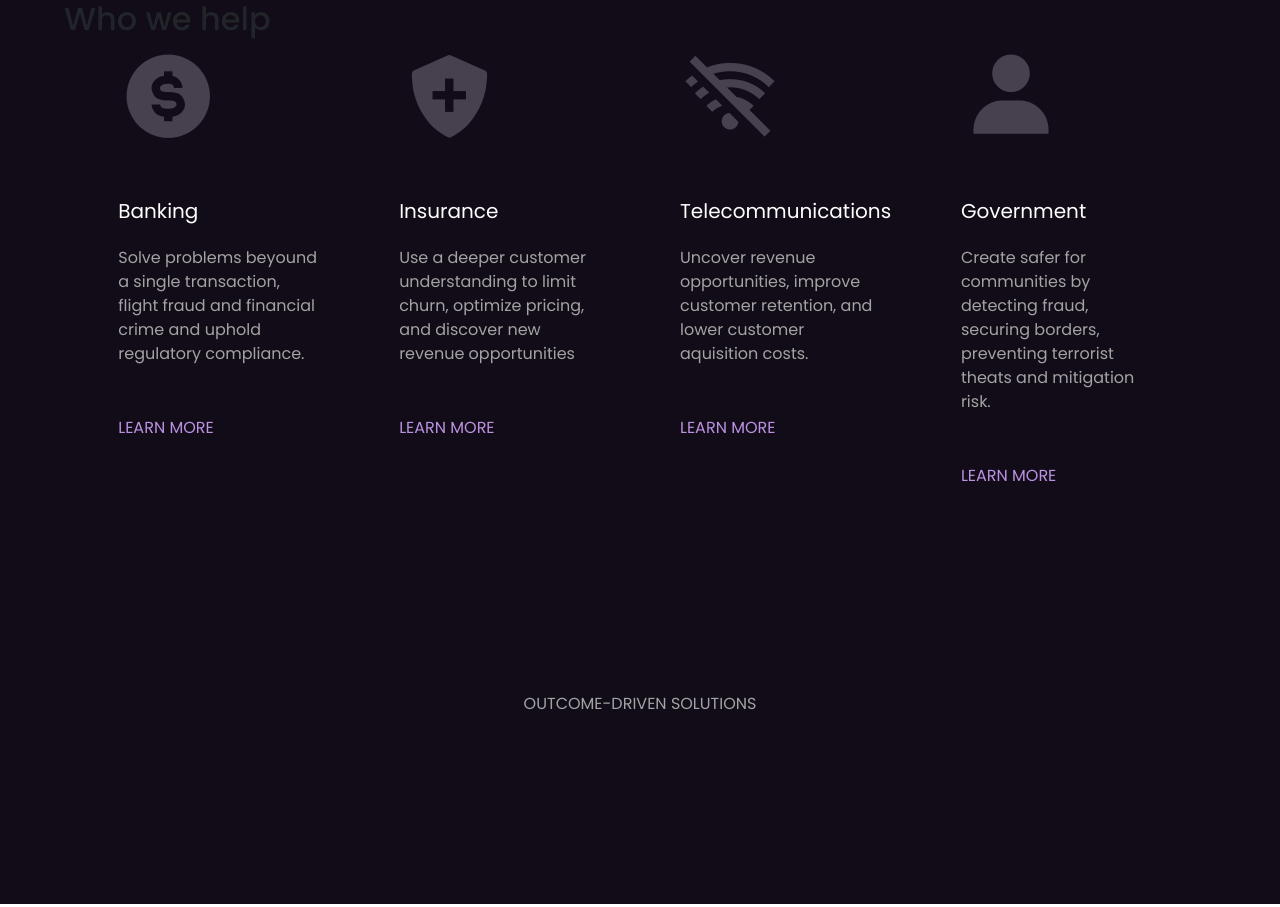
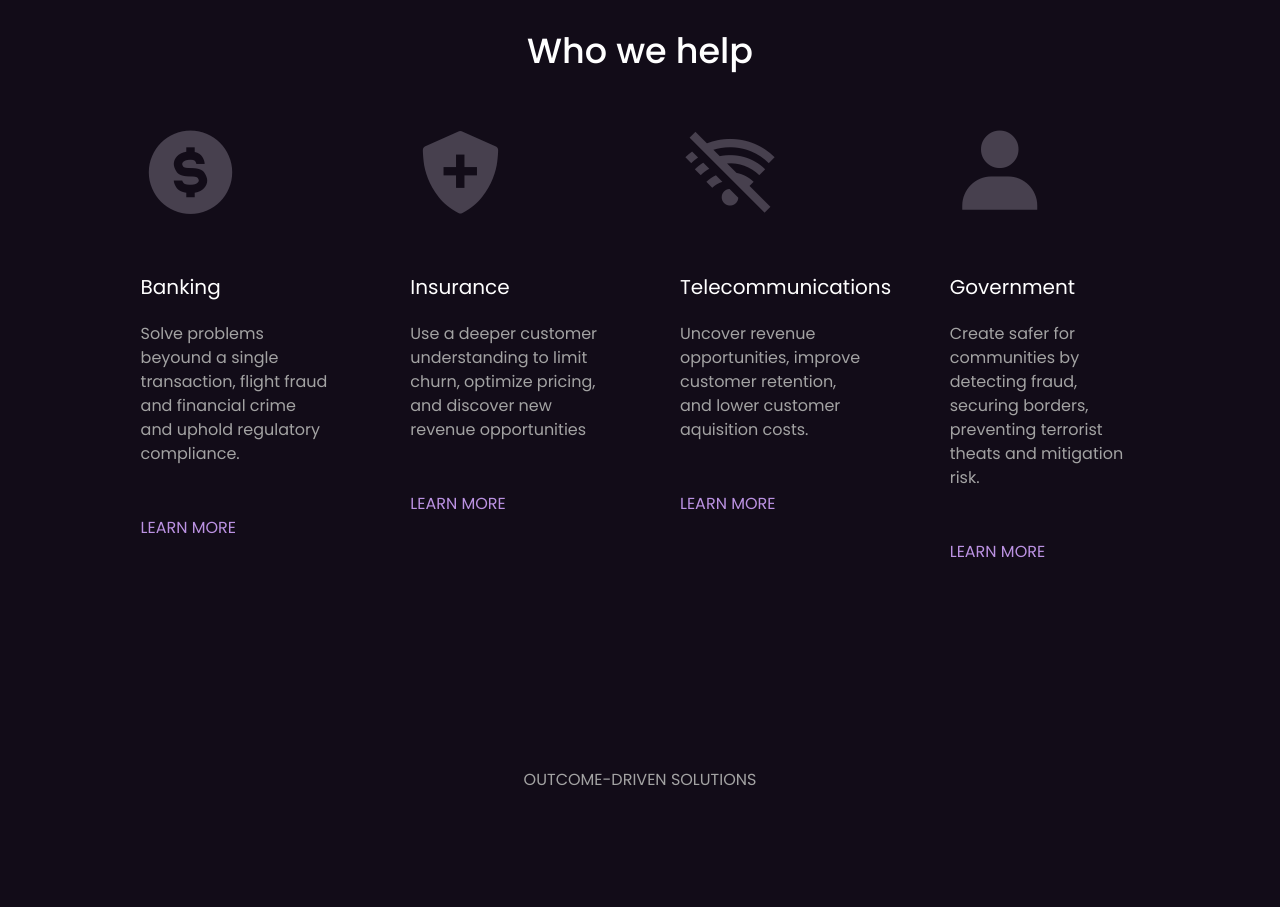
Before and after one commit to comrade-84/NEW-TEAM-PROJECT, a plain HTML site: page index.html in a window 1280 px wide. Shown: the top 907 px of the page. Drawn offline with nearby package versions, Linux system fonts and the light colour scheme.

Commit message:
complete full profile

```diff
--- a/style.css
+++ b/style.css
@@ -18,19 +18,19 @@
     justify-content: center;
 }
 
-.container h2{
+.contains h2{
     color: white;
     font-size: 35px;
     font-weight: 500;
     text-align: center;
-    margin-top: 30px;
+    padding-top: 30px;
     margin-bottom: 50px;
 
 }
 
 
 .content_container{
-    width: 18%;
+    width: 17%;
     color: rgb(163, 163, 163);
     /* border: 2px solid red; */
 }
@@ -68,7 +68,7 @@ p>span{
     margin: auto;
 }
 
-=======
+
 .price-section{
     background-color: #130D18 ;
     color: #fff;
```
